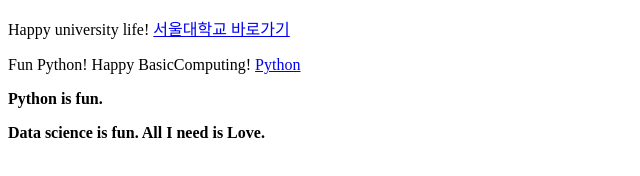
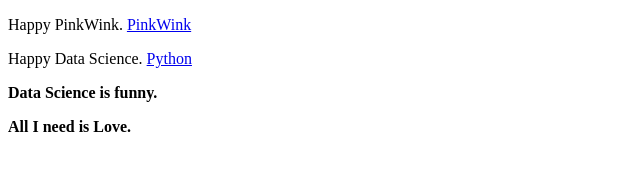
Before and after one commit to HaesunByun/snucp, a plain HTML site: page index.html in a window 1280 px wide. Shown: the whole page, without its empty margins (0-640 px from the left). Drawn offline with Linux system fonts and the light colour scheme.

Commit message:
Add files via upload

```diff
--- a/index.html
+++ b/index.html
@@ -1,21 +1,26 @@
 <!DOCTYPE html>
 <html>
     <head>
-<title>Very Simple HTML Code by Haesun</title>
+        <title>Very Simple HTML Code by PinkWink</title>
     </head>
     <body>
         <div>
-<p class="inner-text first-item" id="first">Happy university life!
-<a href="http://www.snu.ac.kr" id="first-meet">서울대학교 바로가기</a>
+            <p class="inner-text first-item" id="first">
+                Happy PinkWink.
+                <a href="http://www.pinkwink.kr" id="pw-link">PinkWink</a>
             </p>
-<p class="inner-text second-item">Fun Python! Happy BasicComputing!
-<a href="https://www.python.org" id="computing">Python</a>
+            <p class="inner-text second-item">
+                Happy Data Science.
+                <a href="https://www.python.org" id="py-link">Python</a>
             </p>
         </div>
-<p class="outer-text first-item" id="second"><b>Python is fun.</b></p>
+        <p class="outer-text first-item" id="second">
+            <b>
+                Data Science is funny.
+            </b>
+        </p>
         <p class="outer-text">
             <b>
-Data science is fun.
                 All I need is Love.
             </b>
         </p>
```
Lines whose indentation alone changed are shown as unchanged.
